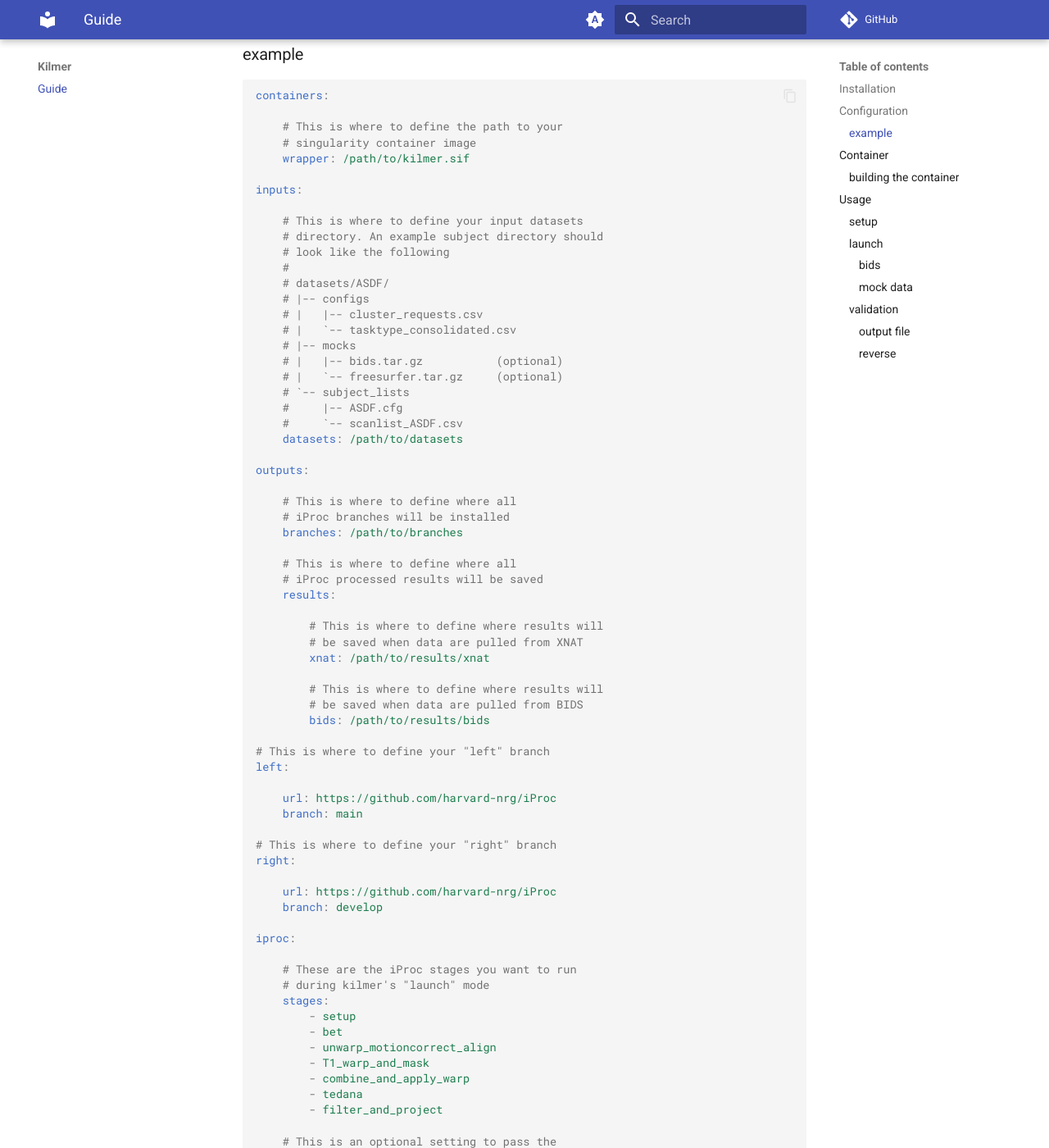
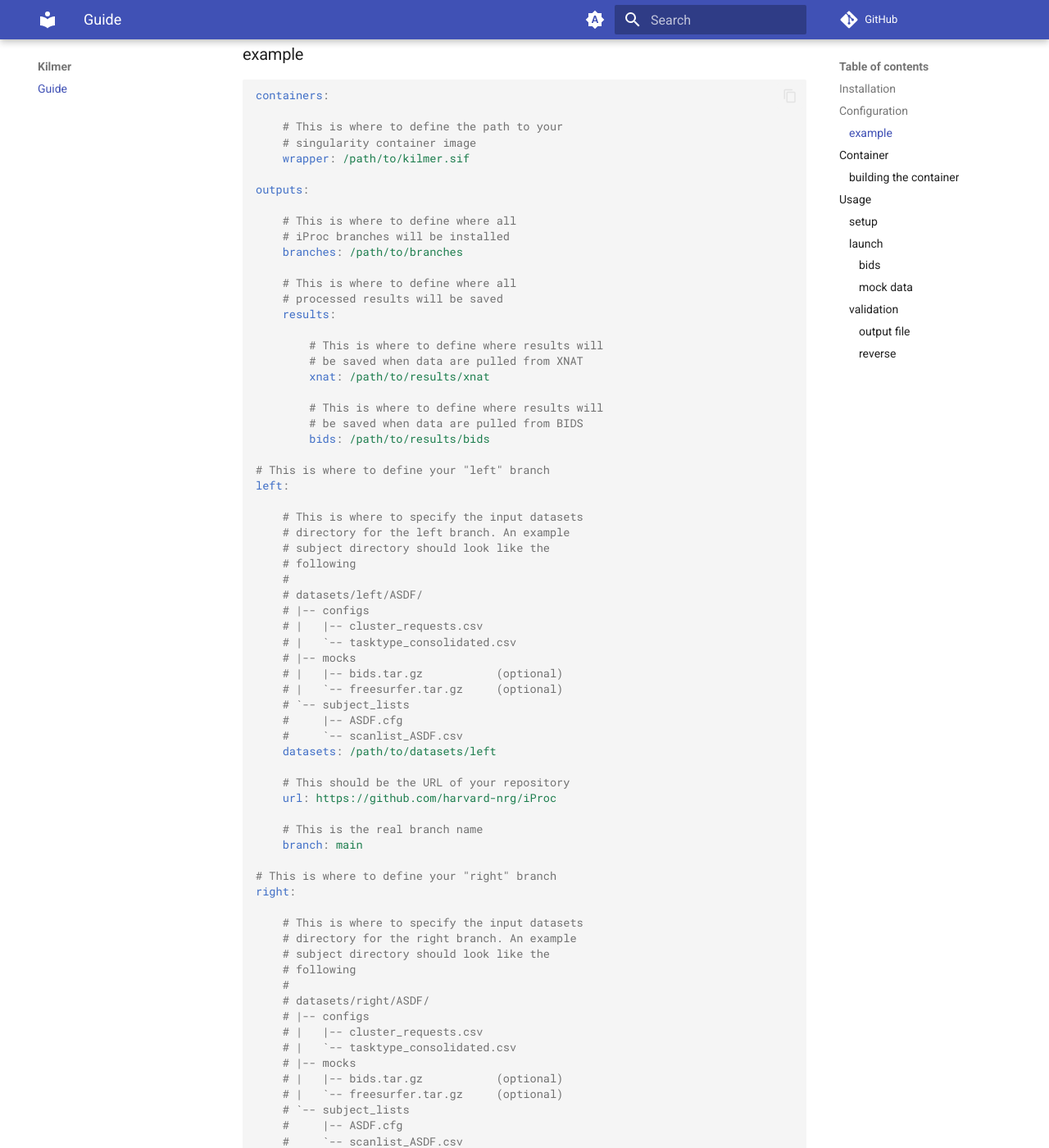
Before and after one commit to harvard-nrg/kilmer, an MkDocs documentation site: the page built from docs/index.md, in a window 1280 px wide and 1400 px high, scrolled down 707 px. Shown: the whole window at 82% size. Built offline with MkDocs 1.6.1 and Material for MkDocs 9.7.7, drawn with Linux system fonts in a browser that asks for light colours; comment, search, counter and statistics services are not loaded; some of the changed text lies outside the part shown.

Commit message:
allow left and right branches to use separate datasets directories

```diff
--- a/docs/index.md
+++ b/docs/index.md
@@ -37,24 +37,6 @@
     # singularity container image
     wrapper: /path/to/kilmer.sif
 
-inputs:
-
-    # This is where to define your input datasets
-    # directory. An example subject directory should
-    # look like the following
-    #
-    # datasets/ASDF/
-    # |-- configs
-    # |   |-- cluster_requests.csv
-    # |   `-- tasktype_consolidated.csv
-    # |-- mocks
-    # |   |-- bids.tar.gz           (optional)
-    # |   `-- freesurfer.tar.gz     (optional)
-    # `-- subject_lists
-    #     |-- ASDF.cfg
-    #     `-- scanlist_ASDF.csv
-    datasets: /path/to/datasets
-
 outputs:
 
     # This is where to define where all
@@ -62,7 +44,7 @@
     branches: /path/to/branches
 
     # This is where to define where all
-    # iProc processed results will be saved
+    # processed results will be saved
     results:
 
         # This is where to define where results will
@@ -76,19 +58,59 @@
 # This is where to define your "left" branch
 left:
 
+    # This is where to specify the input datasets
+    # directory for the left branch. An example
+    # subject directory should look like the
+    # following
+    #
+    # datasets/left/ASDF/
+    # |-- configs
+    # |   |-- cluster_requests.csv
+    # |   `-- tasktype_consolidated.csv
+    # |-- mocks
+    # |   |-- bids.tar.gz           (optional)
+    # |   `-- freesurfer.tar.gz     (optional)
+    # `-- subject_lists
+    #     |-- ASDF.cfg
+    #     `-- scanlist_ASDF.csv
+    datasets: /path/to/datasets/left
+
+    # This should be the URL of your repository
     url: https://github.com/harvard-nrg/iProc
+
+    # This is the real branch name
     branch: main
 
 # This is where to define your "right" branch
 right:
 
+    # This is where to specify the input datasets
+    # directory for the right branch. An example
+    # subject directory should look like the
+    # following
+    #
+    # datasets/right/ASDF/
+    # |-- configs
+    # |   |-- cluster_requests.csv
+    # |   `-- tasktype_consolidated.csv
+    # |-- mocks
+    # |   |-- bids.tar.gz           (optional)
+    # |   `-- freesurfer.tar.gz     (optional)
+    # `-- subject_lists
+    #     |-- ASDF.cfg
+    #     `-- scanlist_ASDF.csv
+    datasets: /path/to/datasets/right
+
+    # This should be the URL of your repository
     url: https://github.com/harvard-nrg/iProc
+
+    # This should be the real branch name
     branch: develop
 
 iproc:
 
-    # These are the iProc stages you want to run
-    # during kilmer's "launch" mode
+    # This should contain the iProc stages you
+    # want to run during kilmer's "launch" mode
     stages:
         - setup
         - bet
@@ -129,11 +152,12 @@
 dependencies installed.
 
 !!! question "Why?"
-    The main reason for using a container is to trick iProc into thinking
-    it's writing output to `/output`, `/output_AP`, or `/output_PA` by using
-    Singularity `--bind` mounts. This will ensure that any strings written to
-    any output files that contain the runtime output directory are identical,
-    enabling more direct file comparisons.
+    There are a few reasons for using a container. The first is to ensure
+    execution environment consistency. The other reason is to trick iProc
+    into thinking it's writing output to `/output`, `/output_AP`, or
+    `/output_PA` by using Singularity `--bind` mounts. This will ensure that
+    any strings written to any output files that contain the runtime output
+    directory are identical. This helps facilitate direct file comparisons.
 
 ### building the container
 
```
Also changed, not shown: other parts of docs/index.md (+2 -1 lines), 2 other files.
